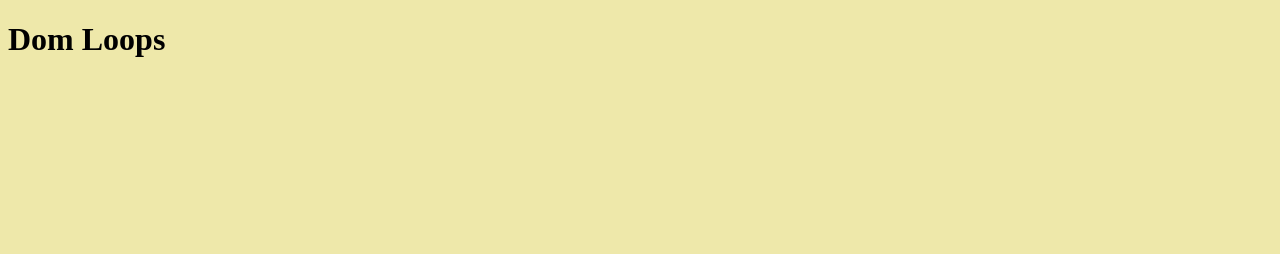
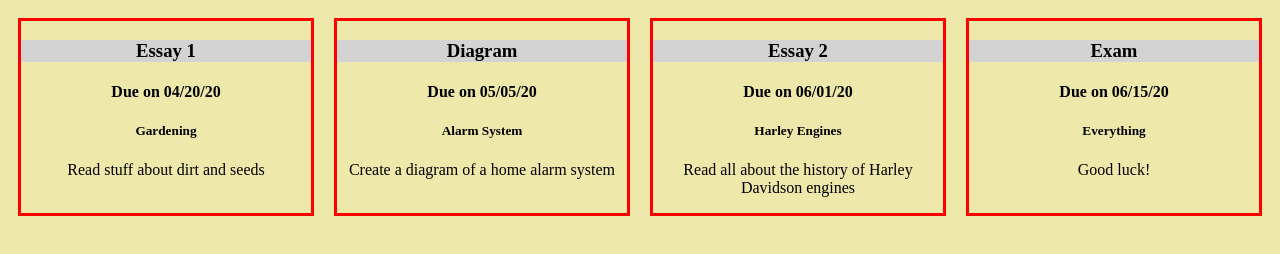
Before and after one commit to petestewart/dom-loops, a plain HTML site: page index.html in a window 1280 px wide. Drawn offline with Linux system fonts and the light colour scheme.

Commit message:
assignment cards exercise

```diff
--- /dev/null
+++ b/assignmentcards.js
@@ -0,0 +1,48 @@
+const assignments = [
+    {
+        title: 'Essay 1',
+        dueDate: '04/20/20',
+        topic: 'Gardening',
+        notes: 'Read stuff about dirt and seeds'
+    },
+    {
+        title: 'Diagram',
+        dueDate: '05/05/20',
+        topic: 'Alarm System',
+        notes: 'Create a diagram of a home alarm system'
+    },    {
+        title: 'Essay 2',
+        dueDate: '06/01/20',
+        topic: 'Harley Engines',
+        notes: 'Read all about the history of Harley Davidson engines'
+    },    {
+        title: 'Exam',
+        dueDate: '06/15/20',
+        topic: 'Everything',
+        notes: 'Good luck!'
+    }
+];
+
+const buildCards = (collection) => {
+    let domString = '';
+    for (let i = 0; i < collection.length; i++) {
+        domString += '<div class="card">'
+        domString += `<div class="title"><h3>${collection[i].title}</h3></div>`;
+        domString += `<h4>Due on ${collection[i].dueDate}</h4>`;
+        domString += `<h5>${collection[i].topic}</h5>`;
+        domString += `<p>${collection[i].notes}</p>`;
+        domString += "</div>"
+    }
+    return domString;
+}
+
+const printToDom = (selector, textToPrint) => {
+    const selectedDiv = document.querySelector(selector);
+    selectedDiv.innerHTML = textToPrint;
+}
+
+const init = () => {
+    printToDom('#assignments', buildCards(assignments));
+}
+
+init();
--- a/index.html
+++ b/index.html
@@ -7,8 +7,14 @@
     <link rel="stylesheet" href="main.css">
 </head>
 <body>
-    <h1> Dom Loops</h1>
+    <!-- <h1> Dom Loops</h1> -->
+
+    <div id="assignments"></div>
+
+
+
+    <script src="assignmentcards.js"></script>
     <!-- <script src="main.js"></script> -->
-    <script src="loops.js"></script>
+    <!-- <script src="loops.js"></script> -->
 </body>
 </html>
--- a/main.css
+++ b/main.css
@@ -1,3 +1,20 @@
 body {
     background-color: palegoldenrod;
 }
+
+#assignments {
+    display: flex;
+    flex-direction: row;
+    text-align: center;
+    justify-content: space-around;
+}
+
+.card {
+    border: 3px solid red;
+    width: 300px;
+    margin: 10px;
+}
+
+.title {
+    background-color: lightgray;
+}
```
Also changed, not shown: main.js (+29 -1 lines).
